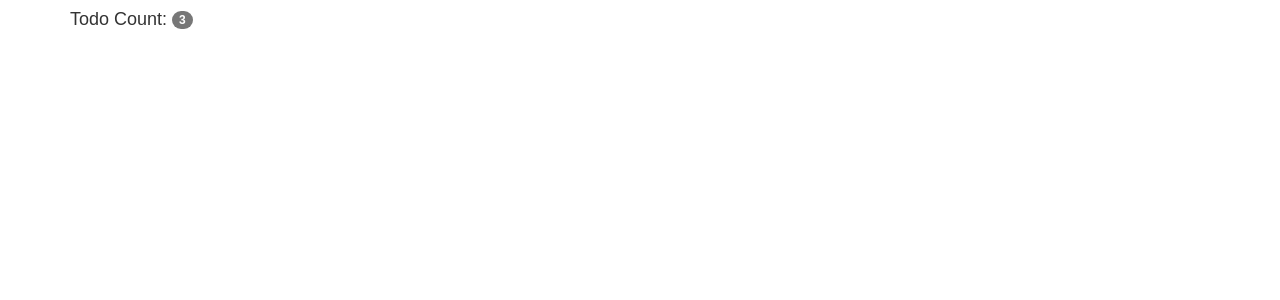
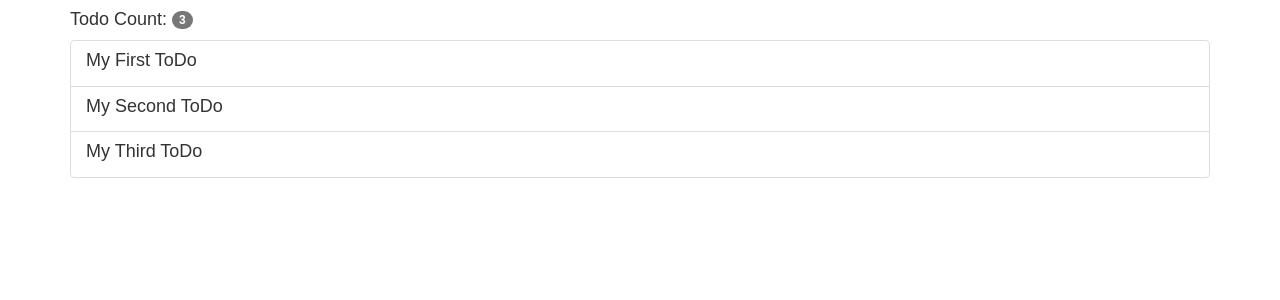
Before and after one commit to rimeister/learning-react-js, a React (Create React App) app in the folder react-development-starter-guide-tutorial/: page / in a window 1280 px wide. Shown: the top 300 px of the page. Built offline with nearby package versions, Linux system fonts and the light colour scheme.

Commit message:
Lists out Titles of todo items

```diff
--- a/react-development-starter-guide-tutorial/src/App.js
+++ b/react-development-starter-guide-tutorial/src/App.js
@@ -7,21 +7,21 @@ var Bootstrap = require('bootstrap');
 var todos = [
   // Array with list of ToDo objects in it.
   {
-    toDoTitle: 'My First ToDo',
-    toDoDescription: 'Sebastian',
-    toDoResponsible:'My first Todo description',
+    todoTitle: 'My First ToDo',
+    todoDescription: 'Sebastian',
+    todoResponsible:'My first Todo description',
     todoPriority: 'low'
   },
   {
-    toDoTitle: 'My Second ToDo',
-    toDoDescription: 'Sebastian',
-    toDoResponsible:'My Second Todo description',
+    todoTitle: 'My Second ToDo',
+    todoDescription: 'Sebastian',
+    todoResponsible:'My Second Todo description',
     todoPriority: 'medium'
   },
   {
-    toDoTitle: 'My Third ToDo',
-    toDoDescription: 'Sebastian',
-    toDoResponsible:'My Thid Todo description',
+    todoTitle: 'My Third ToDo',
+    todoDescription: 'Sebastian',
+    todoResponsible:'My Thid Todo description',
     todoPriority: 'high'
   }
 ]
@@ -40,6 +40,13 @@ class App extends Component {
     return (
       <div className="container">
         <h4>Todo Count: <span className="badge">{this.state.todos.length}</span></h4>
+        <ul className="list-group">
+          {this.state.todos.map((todo, index) =>
+            <li className="list-group-item" key={index}>
+            <h4 className="list-group-item-heading">{todo.todoTitle}</h4>
+            </li>
+          )}
+        </ul>
       </div>
     );
   }
```
